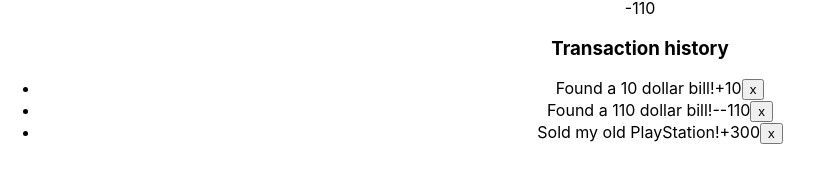
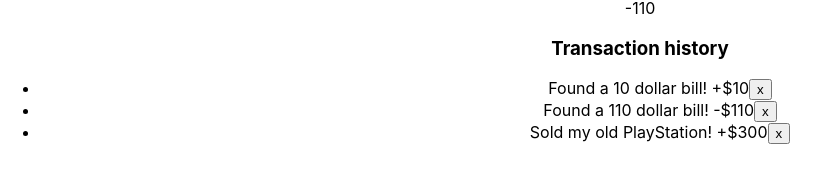
Before and after one commit to roninJosue/expense-tracker, a React (Create React App) app: page / in a window 1280 px wide. Shown: the part 249-432 px from the top of the page, without its empty margins (0-830 px from the left). Built offline with nearby package versions, Linux system fonts and the light colour scheme.

Commit message:
feat: Apply absolute value to the amount of each transaction

```diff
--- a/src/components/Transaction.js
+++ b/src/components/Transaction.js
@@ -17,7 +17,7 @@ export const Transaction = ({ transaction }) => {
   return (
     <li className={transaction.amount < 0 ? "minus" : "plus"}>
       {transaction.text}
-      <span>{sign}{transaction.amount}</span>
+      <span> {sign}${Math.abs(transaction.amount)}</span>
       <button className='delete-btn' onClick={removeTransaction}>x</button>
     </li>
   )
```
